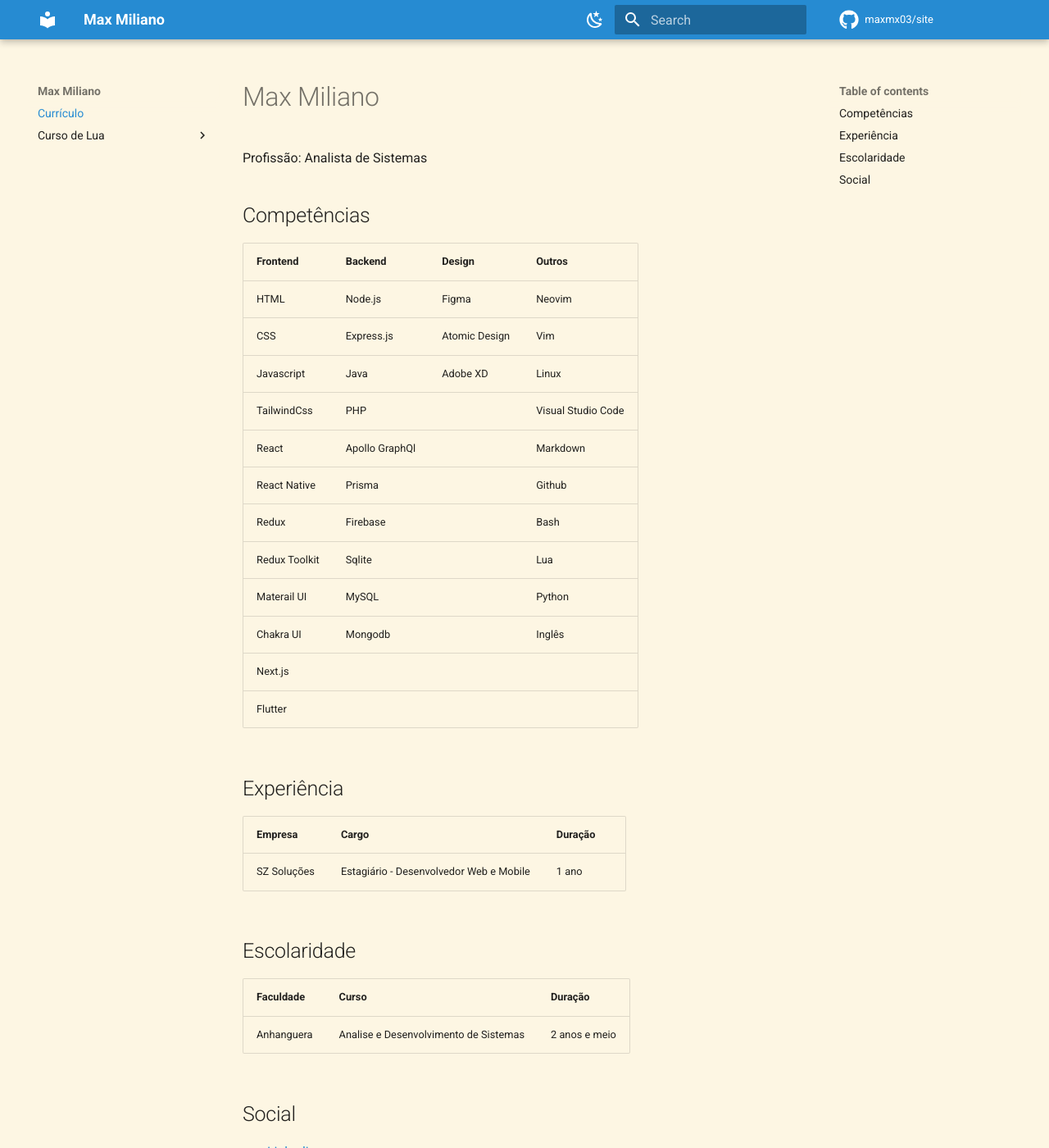
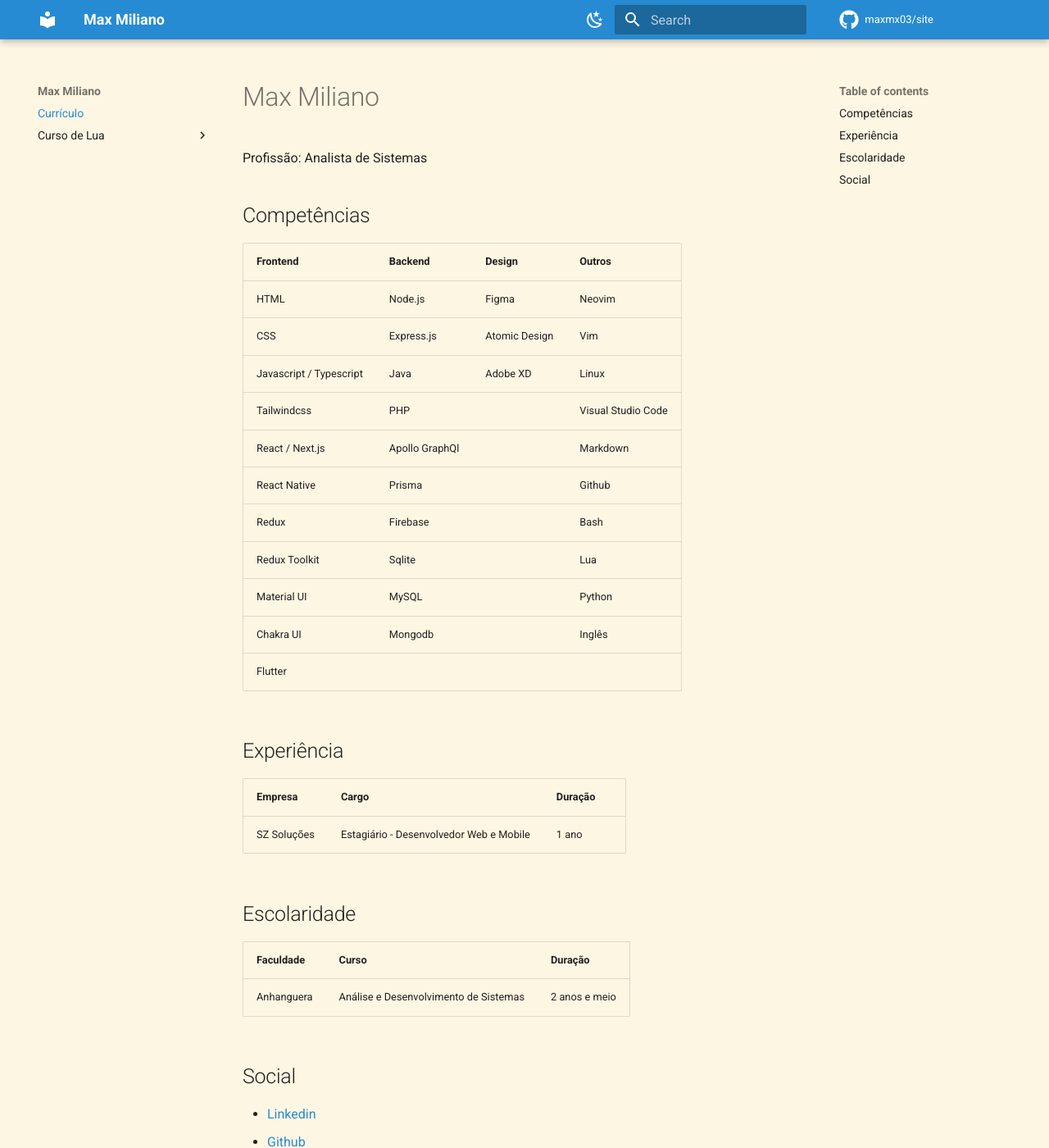
Before and after one commit to maxmx03/site, an MkDocs documentation site: the page built from docs/CV/index.md, in a window 1280 px wide and 1400 px high. Shown: the whole window at 82% size. Built offline with MkDocs 1.6.1 and Material for MkDocs 9.7.7, drawn with Linux system fonts in a browser that asks for light colours; comment, search, counter and statistics services are not loaded.

Commit message:
refact: cv

```diff
--- a/docs/CV/index.md
+++ b/docs/CV/index.md
@@ -4,20 +4,19 @@
 
 ## Competências
 
-| Frontend      | Backend        | Design        | Outros             |
-| ------------- | -------------- | ------------- | ------------------ |
-| HTML          | Node.js        | Figma         | Neovim             |
-| CSS           | Express.js     | Atomic Design | Vim                |
-| Javascript    | Java           | Adobe XD      | Linux              |
-| TailwindCss   | PHP            |               | Visual Studio Code |
-| React         | Apollo GraphQl |               | Markdown           |
-| React Native  | Prisma         |               | Github             |
-| Redux         | Firebase       |               | Bash               |
-| Redux Toolkit | Sqlite         |               | Lua                |
-| Materail UI   | MySQL          |               | Python             |
-| Chakra UI     | Mongodb        |               | Inglês             |
-| Next.js       |                |               |                    |
-| Flutter       |                |               |                    |
+| Frontend                | Backend        | Design        | Outros             |
+| ----------------------- | -------------- | ------------- | ------------------ |
+| HTML                    | Node.js        | Figma         | Neovim             |
+| CSS                     | Express.js     | Atomic Design | Vim                |
+| Javascript / Typescript | Java           | Adobe XD      | Linux              |
+| Tailwindcss             | PHP            |               | Visual Studio Code |
+| React / Next.js         | Apollo GraphQl |               | Markdown           |
+| React Native            | Prisma         |               | Github             |
+| Redux                   | Firebase       |               | Bash               |
+| Redux Toolkit           | Sqlite         |               | Lua                |
+| Material UI             | MySQL          |               | Python             |
+| Chakra UI               | Mongodb        |               | Inglês             |
+| Flutter                 |                |               |                    |
 
 ## Experiência
 
@@ -29,7 +28,7 @@
 
 | Faculdade  | Curso                                 | Duração       |
 | ---------- | ------------------------------------- | ------------- |
-| Anhanguera | Analise e Desenvolvimento de Sistemas | 2 anos e meio |
+| Anhanguera | Análise e Desenvolvimento de Sistemas | 2 anos e meio |
 
 ## Social
 
```
